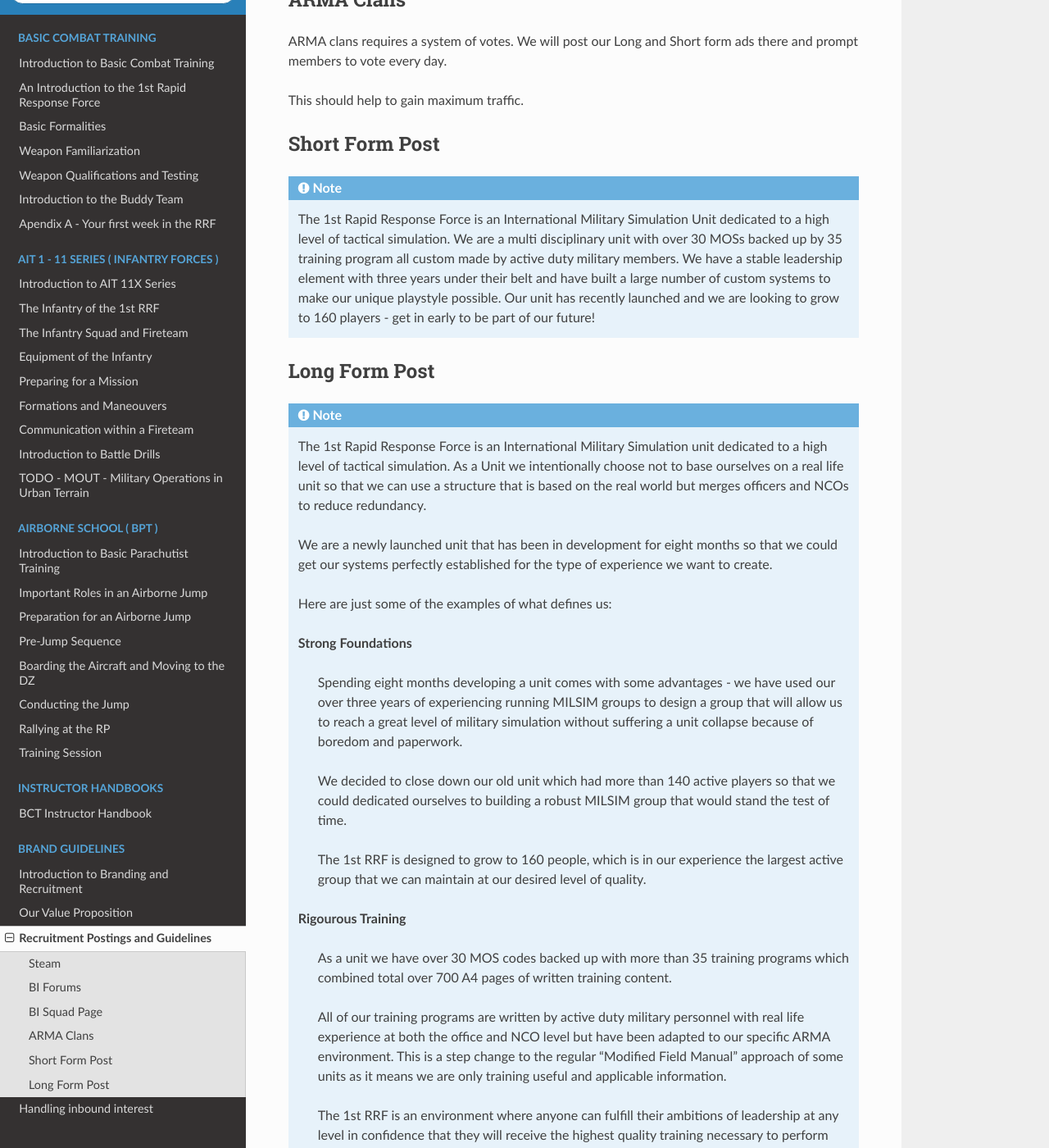
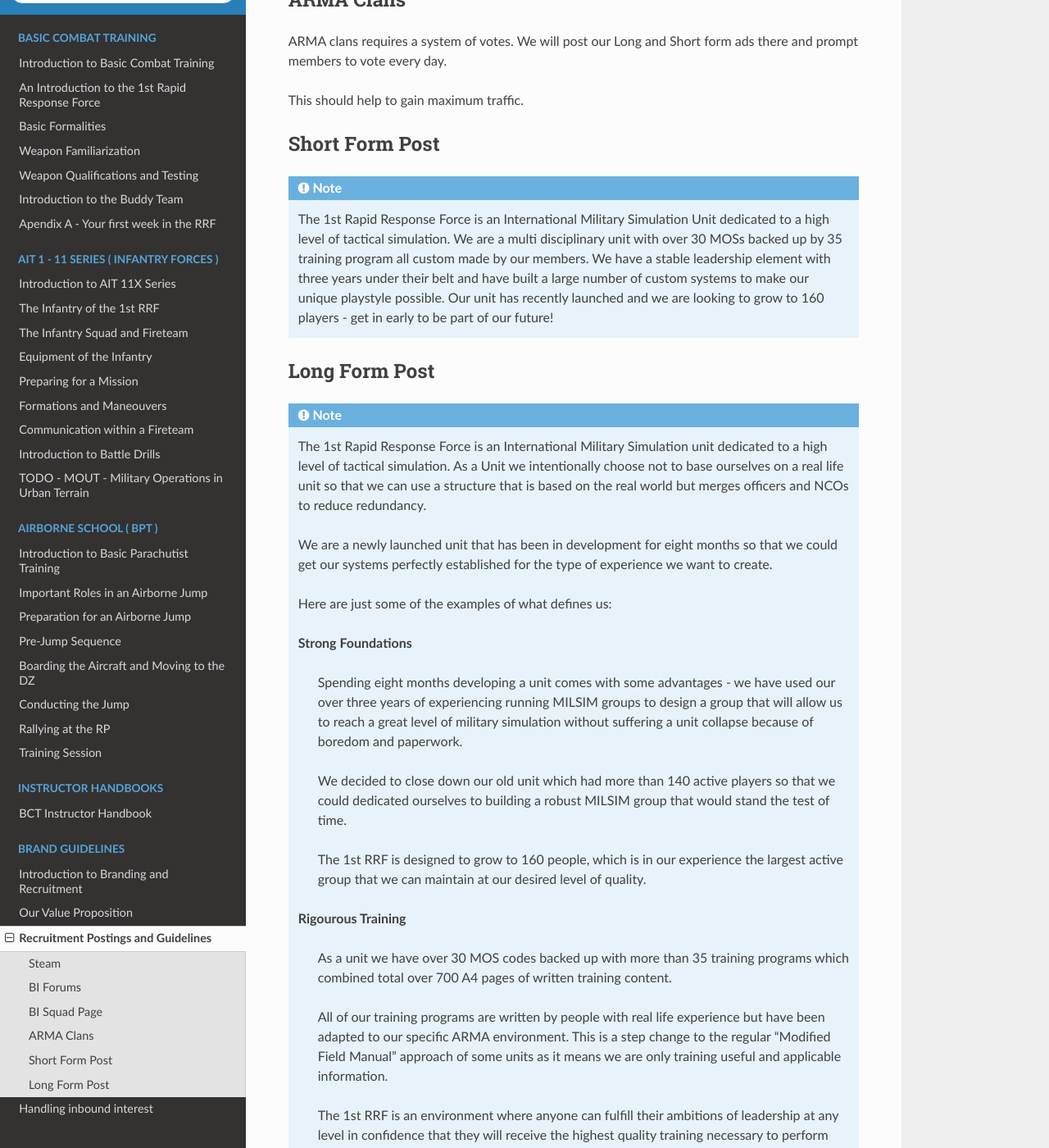
Before and after one commit to 1st-rapid-response-force/Training-Programs, a Sphinx documentation site: the page built from docs/source/branding_and_recruitment/recruitment_posts.rst, in a window 1280 px wide and 1400 px high, scrolled down 945 px. Shown: the whole window at 82% size. Built offline with Sphinx 7.4.7 and the Read the Docs theme 2.0.0, drawn with Linux system fonts in a browser that asks for light colours; formulas are drawn with MathJax 3.

Commit message:
Remove potentially MP irritating content
Signed-off-by: Alexander Christie <alex@briefly.io>

```diff
--- a/docs/source/branding_and_recruitment/recruitment_posts.rst
+++ b/docs/source/branding_and_recruitment/recruitment_posts.rst
@@ -45,7 +45,7 @@ Short Form Post
   1st Rapid Response Force
   ------------------------
 
-  The 1st Rapid Response Force is an International Military Simulation Unit dedicated to a high level of tactical simulation. We are a multi disciplinary unit with over 30 MOSs backed up by 35 training program all custom made by active duty military members. We have a stable leadership element with three years under their belt and have built a large number of custom systems to make our unique playstyle possible. Our unit has recently launched and we are looking to grow to 160 players - get in early to be part of our future!
+  The 1st Rapid Response Force is an International Military Simulation Unit dedicated to a high level of tactical simulation. We are a multi disciplinary unit with over 30 MOSs backed up by 35 training program all custom made by our members. We have a stable leadership element with three years under their belt and have built a large number of custom systems to make our unique playstyle possible. Our unit has recently launched and we are looking to grow to 160 players - get in early to be part of our future!
 
 Long Form Post
 ---------------
@@ -72,7 +72,7 @@ Long Form Post
 
     As a unit we have over 30 MOS codes backed up with more than 35 training programs which combined total over 700 A4 pages of written training content.
 
-    All of our training programs are written by active duty military personnel with real life experience at both the office and NCO level but have been adapted to our specific ARMA environment. This is a step change to the regular "Modified Field Manual" approach of some units as it means we are only training useful and applicable information.
+    All of our training programs are written by people with real life experience but have been adapted to our specific ARMA environment. This is a step change to the regular "Modified Field Manual" approach of some units as it means we are only training useful and applicable information.
 
     The 1st RRF is an environment where anyone can fulfill their ambitions of leadership at any level in confidence that they will receive the highest quality training necessary to perform their function in a correct and standardized way.
 
--- a/docs/source/branding_and_recruitment/value_propositions.rst
+++ b/docs/source/branding_and_recruitment/value_propositions.rst
@@ -43,7 +43,7 @@ The 1st RRF has over 35 training programs spread across 4 different disciplines
 
 Our Unit contains detailed training for infantry ( including Airborne, Air Assault, Amphibious, Light and Mechanized Infantry ), Aviation ( including Fixed and Rotary Wing ), Logistics and Support Roles ( including Air Traffic Control and Logistical Supply Teams ), Armour and Leadership Elements.
 
-We have developed over 700 A4 pages of highly specialized training written by active duty military personnel. Each training manual is unique in its structure and applies unqiuely to ARMA. Many other units will choose to basterdize field manuals from real world militaries leading to confusion and unapplicable tactics.
+We have developed over 700 A4 pages of highly specialized training written by members with real life experience. Each training manual is unique in its structure and applies unqiuely to ARMA. Many other units will choose to basterdize field manuals from real world militaries leading to confusion and unapplicable tactics.
 
 Very few simulation groups can display this level of standardization and planning and even fewer have training program which are designed to interoperate together.
 
```
